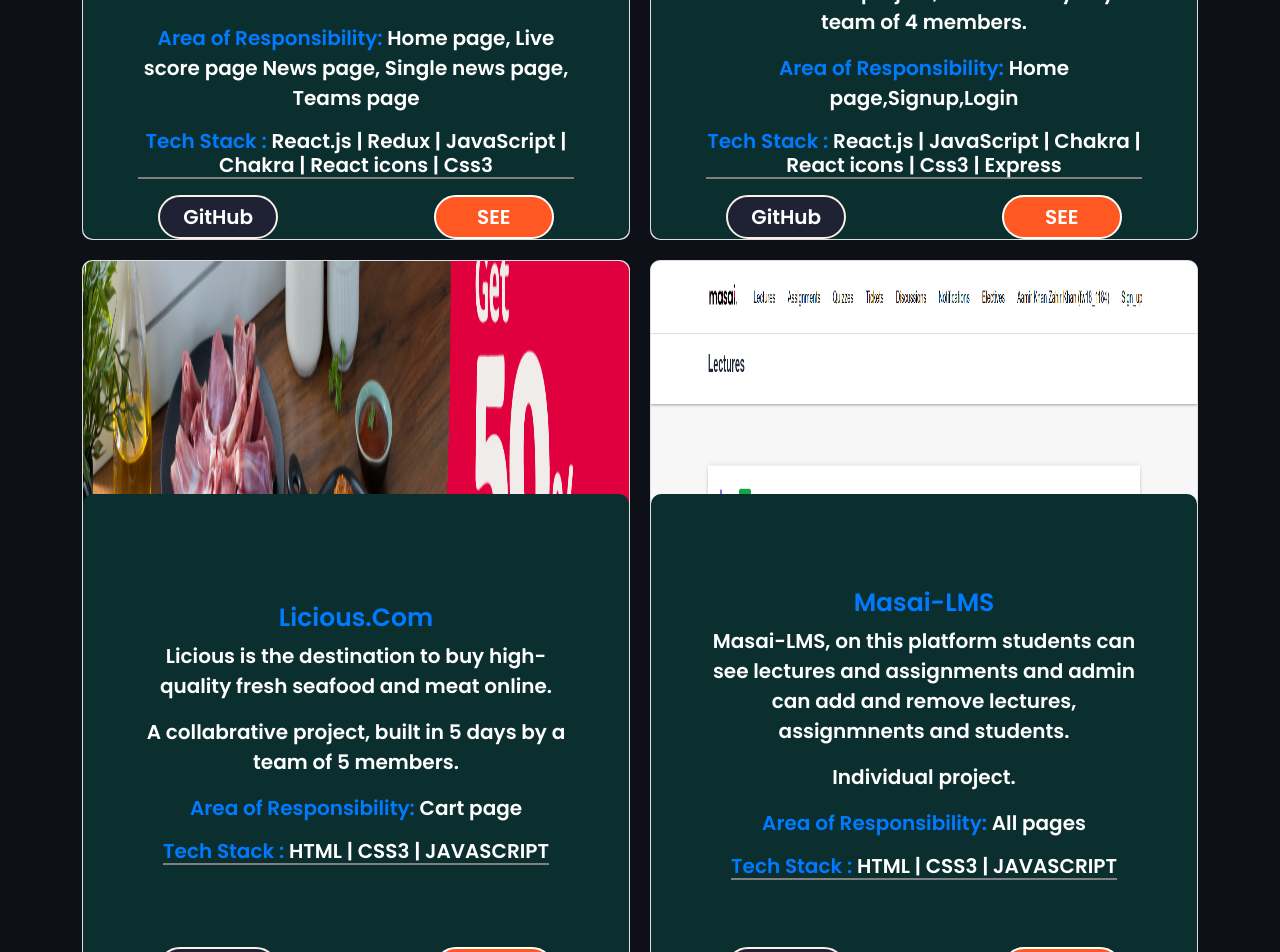
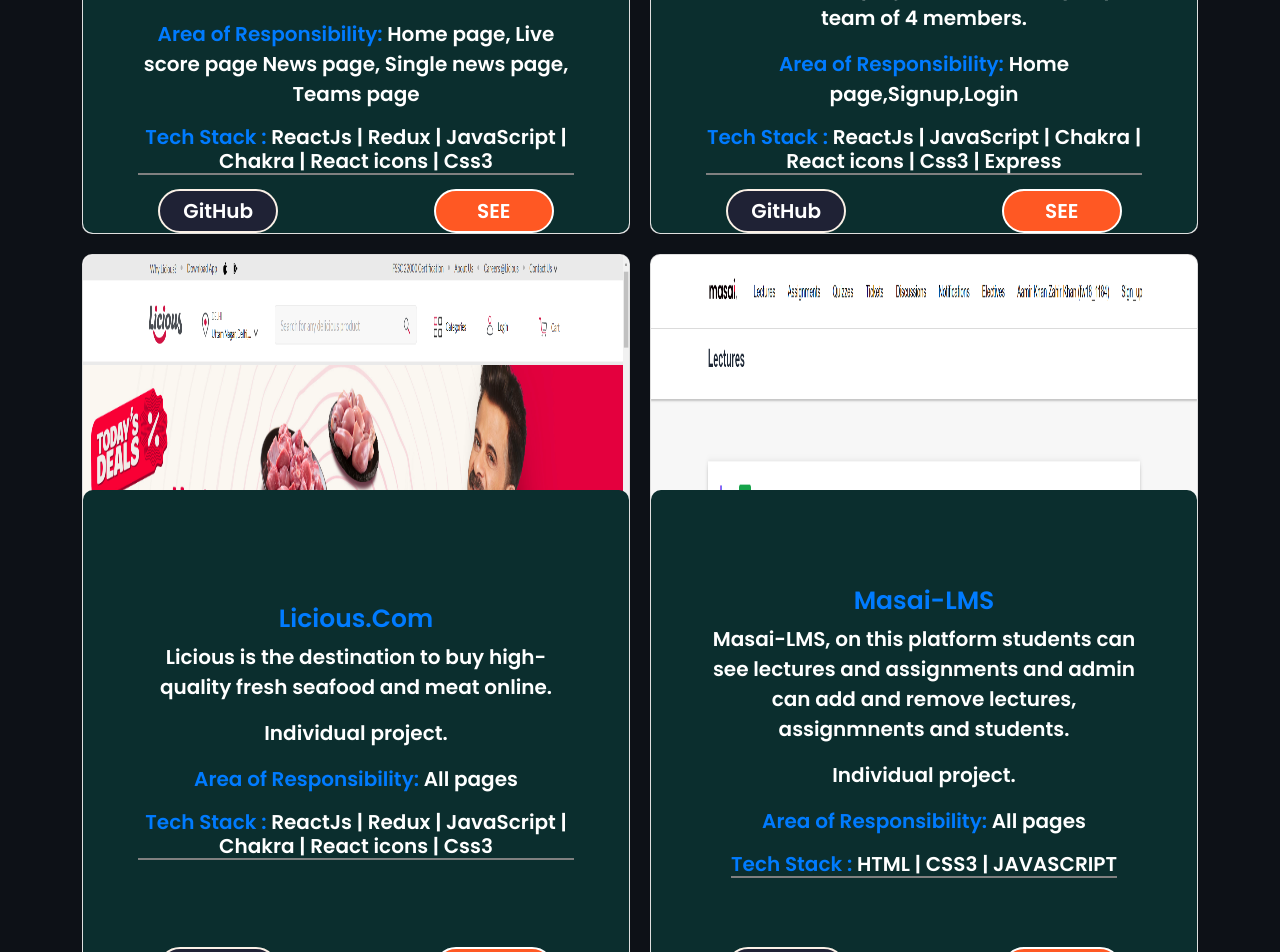
Before and after one commit to aamirkhan9420/aamirkhan9420.github.io, a React (Create React App) app: page /project in a window 1280 px wide. Shown: the part 2020-2972 px from the top of the page. Built offline with nearby package versions, Linux system fonts and the light colour scheme; a web font is replaced by a local one.

Commit message:
projects changed

```diff
--- a/src/Components/Projects/Projects.jsx
+++ b/src/Components/Projects/Projects.jsx
@@ -22,7 +22,7 @@
               <p>ESPN cricinfo is a sports news website exclusively for the game of cricket. The site features news, articles, live coverage of cricket matches.</p>
               <p className='p2'>A collabrative project, built in 5 days by a team of 4 members.</p>
               <p className='p3'><span>Area of Responsibility: </span>Home page, Live score page News page, Single news page, Teams page</p>
-              <h3> <span>Tech Stack : </span> React.js | Redux | JavaScript | Chakra | React icons | Css3</h3>
+              <h3> <span>Tech Stack : </span> ReactJs | Redux | JavaScript | Chakra | React icons | Css3</h3>
               </div>
               <div className='btn_div'>
                 <a href="https://github.com/Vishal-508/ceaseless-zebra-5788" target="_blank" rel="noopener noreferrer">
@@ -49,7 +49,7 @@
 </p>
               <p className='p2'>A collabrative project, built in 5 days by a team of 4 members.</p>
               <p className='p3'><span>Area of Responsibility: </span>Home page,Signup,Login</p>
-              <h3> <span>Tech Stack : </span> React.js | JavaScript | Chakra | React icons | Css3 | Express</h3>
+              <h3> <span>Tech Stack : </span> ReactJs | JavaScript | Chakra | React icons | Css3 | Express</h3>
               </div>
               <div className='btn_div'>
                 <a href="https://github.com/aamirkhan9420/-roomy-tree-8865" target="_blank" rel="noopener noreferrer">
@@ -73,16 +73,16 @@
             <div>
               <h1>Licious.Com</h1>
               <p>Licious is the destination to buy high-quality fresh seafood and meat online.</p>
-              <p className='p2'>A collabrative project, built in 5 days by a team of 5 members.</p>
-              <p className='p3'><span>Area of Responsibility: </span>Cart page</p>
-              <h3> <span>Tech Stack : </span> HTML | CSS3 | JAVASCRIPT  </h3>
+              <p className='p2'>Individual project.</p>
+              <p className='p3'><span>Area of Responsibility: </span>All pages</p>
+              <h3> <span>Tech Stack : </span> ReactJs | Redux | JavaScript | Chakra | React icons | Css3</h3>
               </div>
               <div className='btn_div'>
-                <a href="https://github.com/soumyanil22/LisciousProject" target="_blank" rel="noopener noreferrer">
+                <a href="https://github.com/aamirkhan9420/Licious_food_Platform" target="_blank" rel="noopener noreferrer">
                   <button className='btn primary-btn'>GitHub</button>
                 </a>
 
-                <a href="https://enchanting-croquembouche-b7b619.netlify.app/" target='_blank' rel="noreferrer">
+                <a href="https://my-licious.vercel.app/" target='_blank' rel="noreferrer">
                   <button className='btn highlighted-btn'>SEE</button>
                 </a>
 
```
Also changed, not shown: public/licious.png, 1 other file (tests, documents, lock files or other folders).
